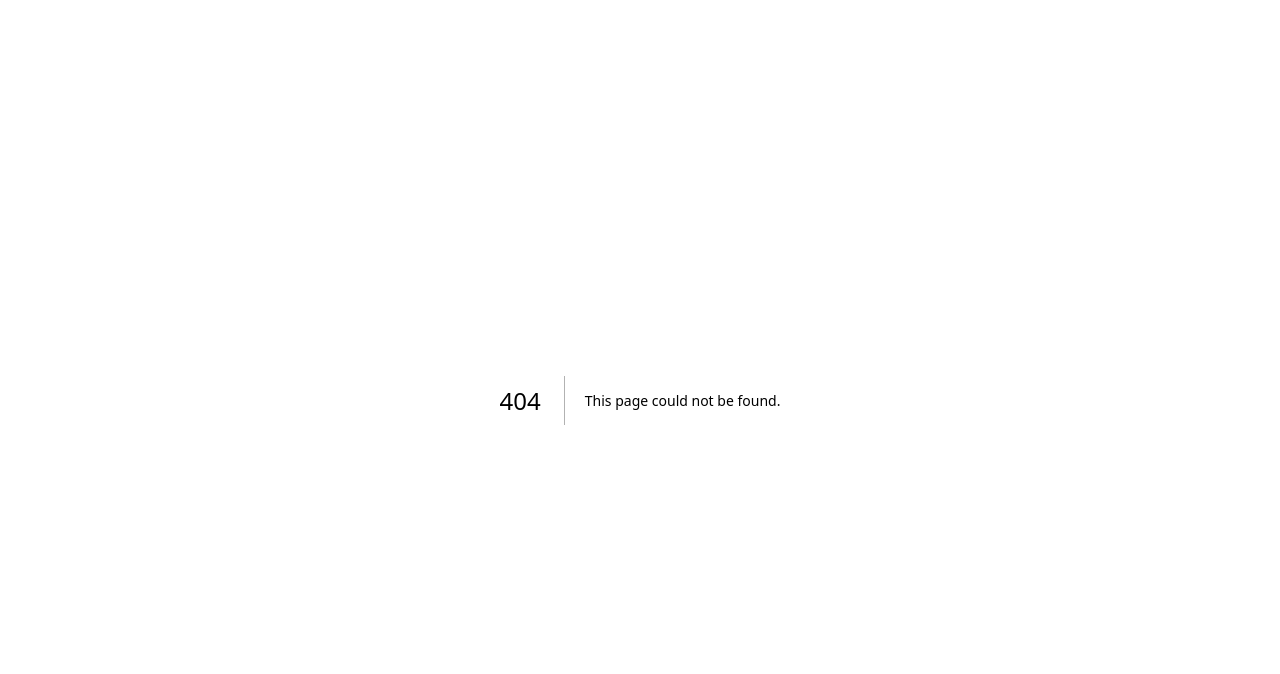
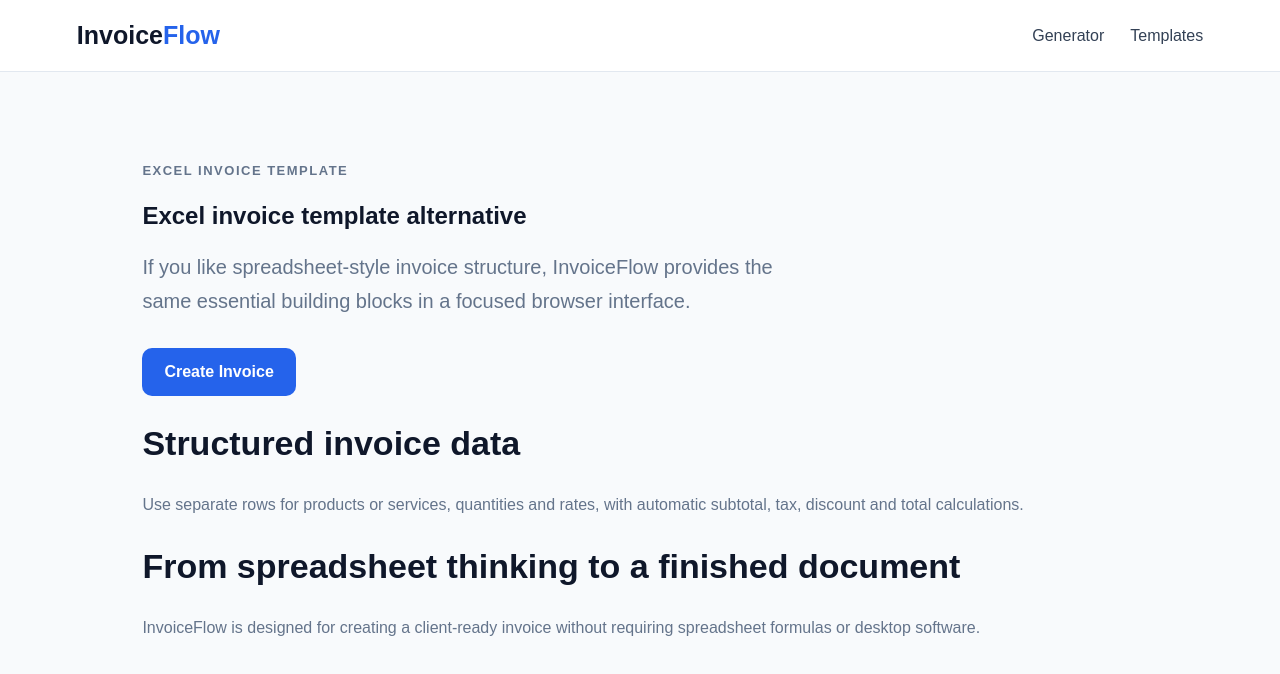
Before and after one commit to wakilmustaqeem/invoiceflow, a Next.js app: page /excel-invoice-template in a window 1280 px wide. Before the commit this address had no page. Shown: the top 674 px of the page. Built offline with nearby package versions, Linux system fonts and the light colour scheme.

Commit message:
seo: add Excel invoice template page

```diff
--- /dev/null
+++ b/app/excel-invoice-template/page.tsx
@@ -0,0 +1,3 @@
+import Link from 'next/link';
+export const metadata={title:'Excel Invoice Template | InvoiceFlow',description:'Create structured invoices with line items and totals. Use InvoiceFlow for fast browser-based invoice creation and PDF export.'};
+export default function ExcelInvoiceTemplate(){return <main><header className="nav"><div className="brand">Invoice<span>Flow</span></div><nav><Link href="/invoice-generator">Generator</Link><Link href="/invoice-template">Templates</Link></nav></header><section className="content"><p className="eyebrow">EXCEL INVOICE TEMPLATE</p><h1>Excel invoice template alternative</h1><p className="lead">If you like spreadsheet-style invoice structure, InvoiceFlow provides the same essential building blocks in a focused browser interface.</p><div className="actions"><Link className="btn primary" href="/invoice-generator">Create Invoice</Link></div><h2>Structured invoice data</h2><p>Use separate rows for products or services, quantities and rates, with automatic subtotal, tax, discount and total calculations.</p><h2>From spreadsheet thinking to a finished document</h2><p>InvoiceFlow is designed for creating a client-ready invoice without requiring spreadsheet formulas or desktop software.</p></section></main>}
```
